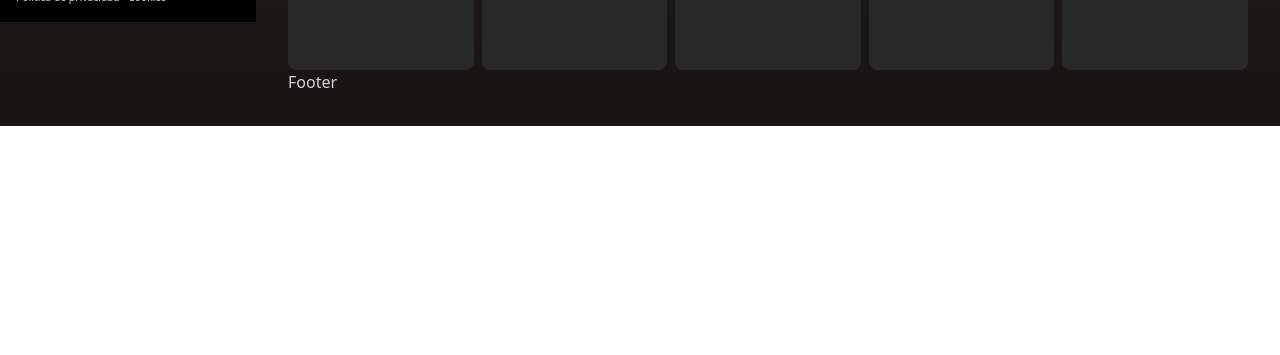
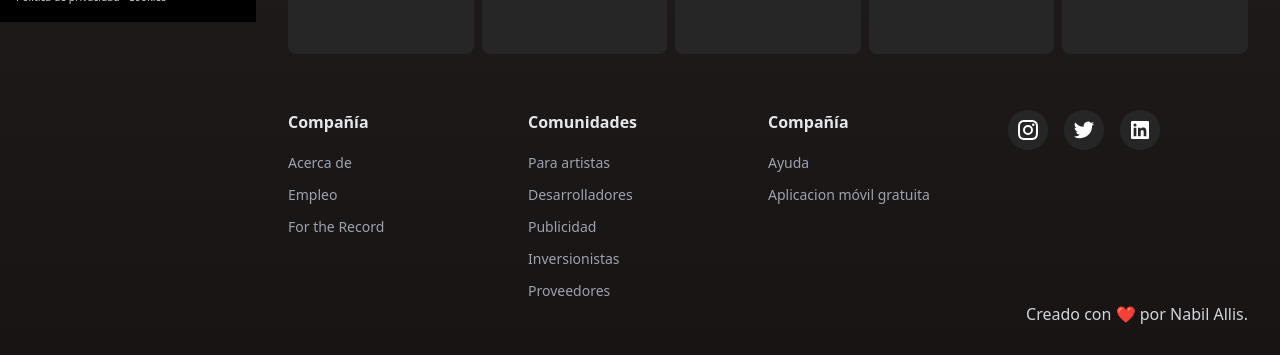
Before and after one commit to Nabil014/Clon-Spotify, a Next.js app: page / in a window 1280 px wide. Shown: the part 778-1133 px from the top of the page. Before the commit the page ends 904 px from the top, so only its background shows below. Built offline with nearby package versions, Linux system fonts and the light colour scheme.

Commit message:
add Footer, Sidebar, Header, Index

```diff
--- a/components/Footer.jsx
+++ b/components/Footer.jsx
@@ -1,9 +1,94 @@
-import React from 'react'
+import Link from "next/link";
+import React from "react";
+import {
+  RiInstagramLine,
+  RiTwitterFill,
+  RiLinkedinBoxFill,
+} from "react-icons/ri";
 
 const Footer = () => {
   return (
-    <div>Footer</div>
-  )
-}
+    <div className="grid grid-cols-1 md:grid-cols-2 lg:grid-cols-4 xl:grid-cols-4 mt-14">
+      <div className="flex flex-col gap-2">
+        <h1 className="font-bold text-gray-200 mb-2">Compañía</h1>
+        <Link href="/">
+          <span className="text-sm text-gray-400 hover:underline hover:text-gray-200">
+            Acerca de
+          </span>
+        </Link>
+        <Link href="/">
+          <span className="text-sm text-gray-400 hover:underline hover:text-gray-200">
+            Empleo
+          </span>
+        </Link>
+        <Link href="/">
+          <span className="text-sm text-gray-400 hover:underline hover:text-gray-200">
+            For the Record
+          </span>
+        </Link>
+      </div>
+      <div className="flex flex-col gap-2">
+        <h1 className="font-bold text-gray-200 mb-2">Comunidades</h1>
+        <Link href="/">
+          <span className="text-sm text-gray-400 hover:underline hover:text-gray-200">
+            Para artistas
+          </span>
+        </Link>
+        <Link href="/">
+          <span className="text-sm text-gray-400 hover:underline hover:text-gray-200">
+            Desarrolladores
+          </span>
+        </Link>
+        <Link href="/">
+          <span className="text-sm text-gray-400 hover:underline hover:text-gray-200">
+            Publicidad
+          </span>
+        </Link>
+        <Link href="/">
+          <span className="text-sm text-gray-400 hover:underline hover:text-gray-200">
+            Inversionistas
+          </span>
+        </Link>
+        <Link href="/">
+          <span className="text-sm text-gray-400 hover:underline hover:text-gray-200">
+            Proveedores
+          </span>
+        </Link>
+      </div>
+      <div className="flex flex-col gap-2">
+        <h1 className="font-bold text-gray-200 mb-2">Compañía</h1>
+        <Link href="/">
+          <span className="text-sm text-gray-400 hover:underline hover:text-gray-200">
+            Ayuda
+          </span>
+        </Link>
+        <Link href="/">
+          <span className="text-sm text-gray-400 hover:underline hover:text-gray-200">
+            Aplicacion móvil gratuita
+          </span>
+        </Link>
+      </div>
+      <div className="gap-4 flex items-start mb-5">
+        <Link href="/">
+          <button className="p-2 rounded-full text-2xl bg-spotify-gray hover:bg-spotify-grayHover text-spotify-white">
+            <RiInstagramLine />
+          </button>
+        </Link>
+        <Link href="/">
+          <button className="p-2 rounded-full text-2xl bg-spotify-gray hover:bg-spotify-grayHover text-spotify-white">
+            <RiTwitterFill />
+          </button>
+        </Link>
+        <a
+          href="https://www.linkedin.com/in/nabil-allis/"
+          target="_blank"
+          className="p-2 rounded-full text-2xl bg-spotify-gray hover:bg-spotify-grayHover text-spotify-white"
+        >
+          <RiLinkedinBoxFill />
+        </a>
+      </div>
+    </div>
+  );
+};
 
-export default Footer
+export default Footer;
--- a/components/Header.jsx
+++ b/components/Header.jsx
@@ -6,16 +6,16 @@ import { SlOptionsVertical } from "react-icons/sl";
 const Header = (props) => {
   const {setShowSidebar}=props
   return (
-    <header className="md:ml-64 md:w-[calc(100%-256px)] bg-black h-20 flex items-center w-full justify-between fixed top-0 left-0 z-40">
+    <header className="md:ml-64 md:w-[calc(100%-256px)] bg-[#111111]/90 h-16 flex items-center w-full justify-between fixed top-0 left-0 z-40">
       <div className="md:hidden ml-4">
       <SlOptionsVertical onClick={()=>setShowSidebar(true)}/>
       </div>
       <div className="md:flex md:gap-8 hidden p-4 px-14 text-2xl text-gray-400 ">
         <Link href="#" className="hover:cursor-not-allowed">
-          <AiOutlineLeft />
+          <AiOutlineLeft className="bg-black rounded-full p-1 box-content"/>
         </Link>
         <Link href="#" className="hover:cursor-not-allowed">
-          <AiOutlineRight />
+          <AiOutlineRight className="bg-black rounded-full p-1 box-content"/>
         </Link>
       </div>
 
@@ -23,7 +23,7 @@ const Header = (props) => {
         <button className="text-gray-400 font-bold text-medium hover:scale-105 hover:text-spotify-white transition-all">
           Regístrate
         </button>
-        <button className="bg-white rounded-full font-bold md:text-lg text-spotify-black px-7 py-3 hover:scale-105 transition-all">
+        <button className="bg-white rounded-full font-bold md:text-base text-spotify-black px-7 py-2 hover:scale-105 transition-all">
           Iniciar sesión
         </button>
       </div>
--- a/components/Sidebar.jsx
+++ b/components/Sidebar.jsx
@@ -53,7 +53,7 @@ const Sidebar = (props) => {
           </ul>
         </nav>
       </div>
-      <div >
+      <div>
         <nav className="grid grid-cols-2 gap-y-4">
           <Link href="#">
             <ul className="text-[0.65rem]">
--- a/next.config.js
+++ b/next.config.js
@@ -3,7 +3,7 @@ const nextConfig = {
   reactStrictMode: true,
   images:{
     domains:["logodownload.org","www.pianoramix.com","i.scdn.co"]
-  }
+  },
 }
 
 module.exports = nextConfig
--- a/pages/index.js
+++ b/pages/index.js
@@ -6,9 +6,12 @@ const inter = Inter({ subsets: ["latin"] });
 
 export default function Home() {
   return (
-    <div className="pt-24 md:pl-72 p-8 bg-gradient-to-b from-spotify-gray to-spotify-black h-full">
+    <div className="pt-20 md:pl-72 p-8 bg-gradient-to-b from-spotify-gray to-spotify-black h-full">
       <Albums/>
       <Footer/>
+      <a className="flex justify-end bottom-0 hover:underline" href="https://nabil-allis.vercel.app/">
+      Creado con ❤ por Nabil Allis.
+      </a>
     </div>
   );
 }
--- a/styles/globals.css
+++ b/styles/globals.css
@@ -1,3 +1,12 @@
 @tailwind base;
 @tailwind components;
 @tailwind utilities;
+
+::-webkit-scrollbar{
+    width:0px;
+    }
+    ::webkit-scroll
+    ::-webkit-scrollbar-thumb{
+    background:"#000";
+    border-radius: 20px
+    }
--- a/tailwind.config.js
+++ b/tailwind.config.js
@@ -16,7 +16,7 @@ module.exports = {
           black: '#191414',
           white:'#FFFFFF',
           lightgray:'#B3B3B3',
-          gray:'#282828',
+          gray:'#272626',
           grayHover:'#393939'
         }
       }
```
